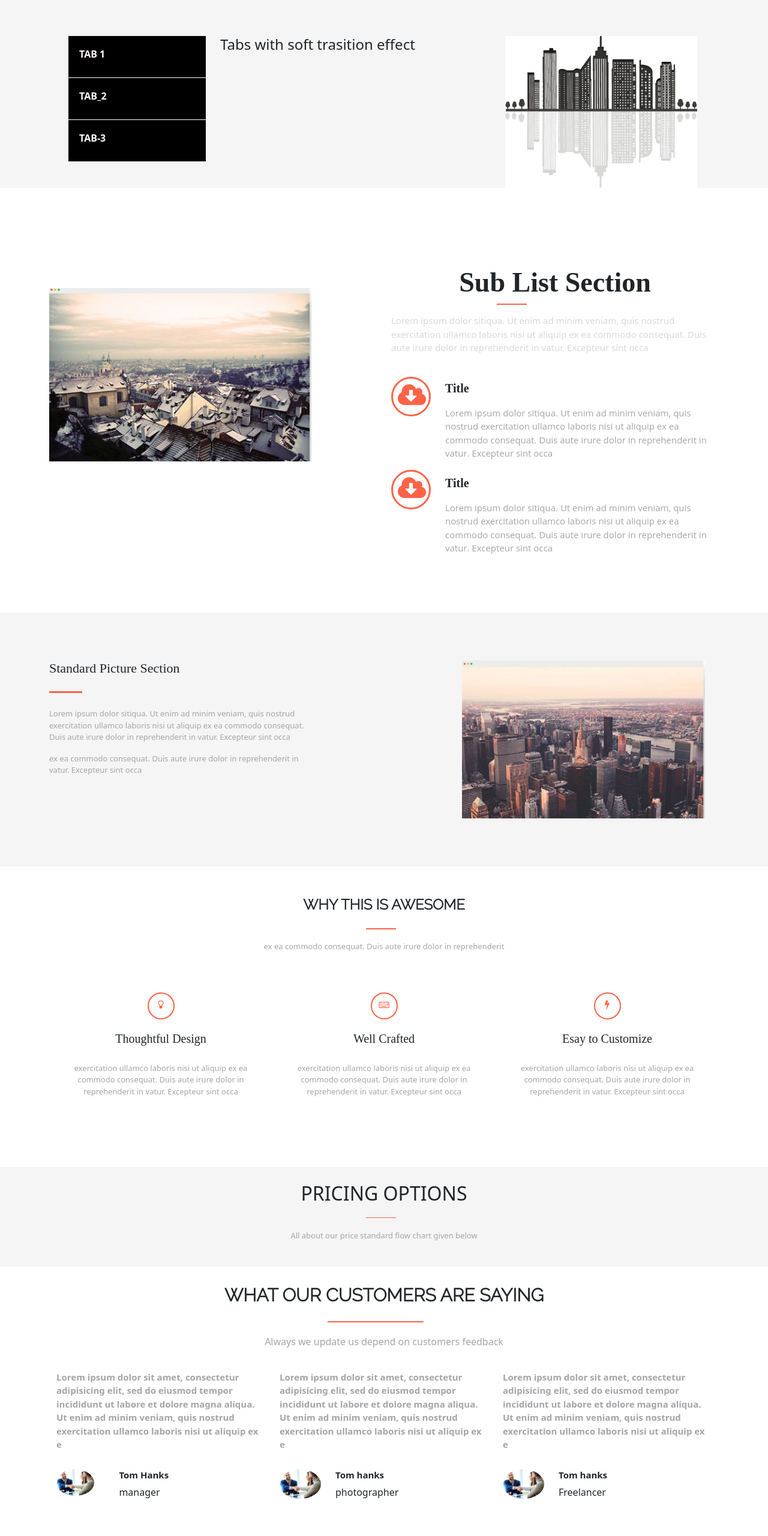
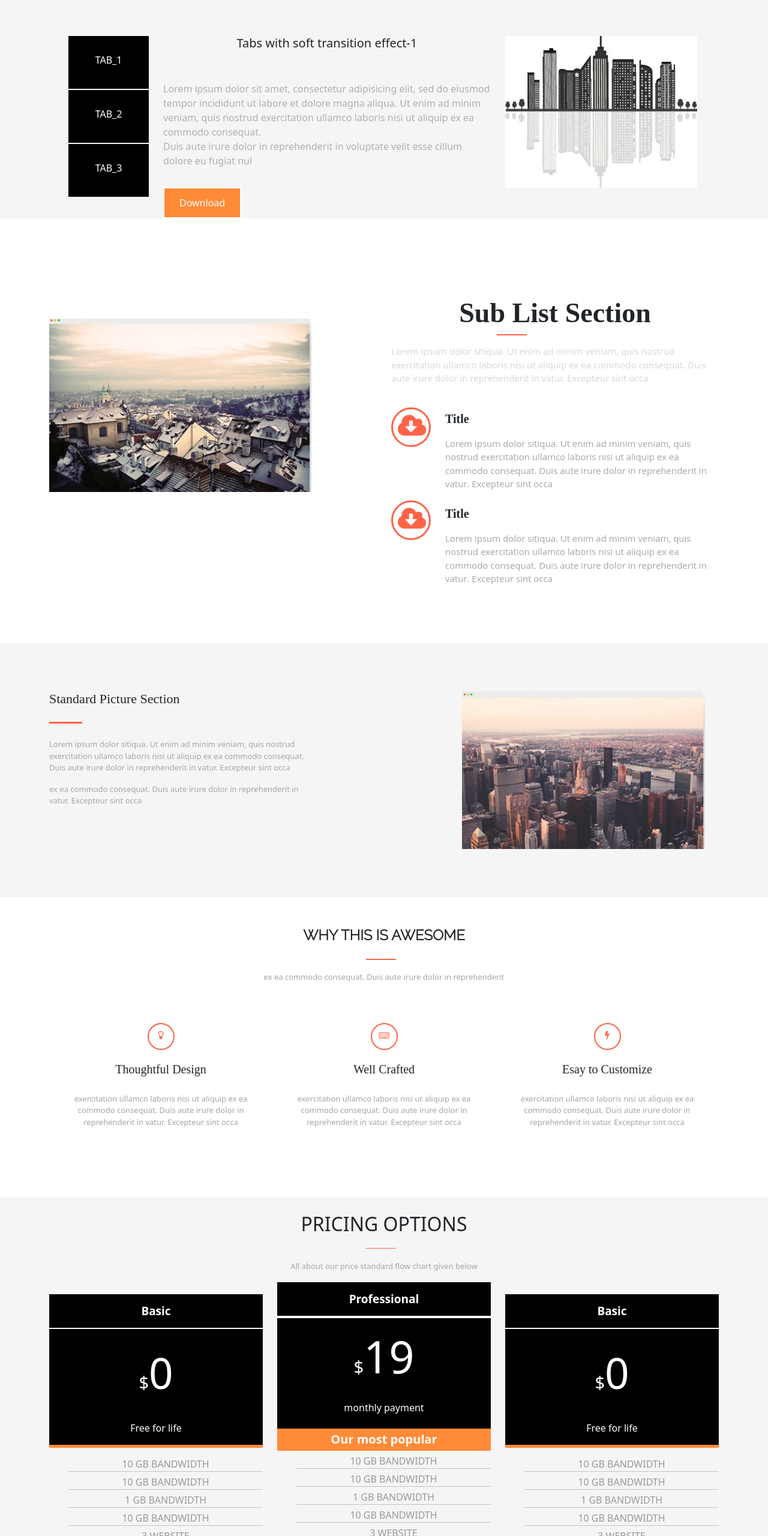
Before and after one commit to joweldas/AXit, a plain HTML site: page index.html in a window 1280 px wide. Shown: the part 887-3447 px from the top of the page at 60% size. Drawn offline with nearby package versions, Linux system fonts and the light colour scheme; a web font is replaced by a local one.

Commit message:
Add files via upload

```diff
--- a/css/style.css
+++ b/css/style.css
@@ -158,22 +158,60 @@ font-size: 10px;}
 .postbar{background-color: #f5f5f5;
 padding-top: 83px;}
 
-.btn-2 ul li{ list-style: none;
- }
+ .postbar ul li {list-style: none;
+  height: 88px;
+  background: black;
+  text-align: center;
+  margin-bottom: 2px;
+  line-height: 80px;
 
-.btn-2 ul li a {text-decoration: none;
 
 }
-.btn-2 ul  li a{display: list-item;
-border:none;
-background-color: black;
-border-bottom: 1px solid white;
-    height: 70px;
-    padding: 18px;
-    font-size: 16px;
-    font-weight: 600;
-    color: snow;}
- .btn-2 ul li a:hover{background-color: #ff8b38;}
+.postbar ul li a{
+  text-decoration: none;
+  color:white;}
+.postbar h4{
+  text-align: center;
+ /* font-family: sans-serif;*/
+ width: 800;
+ font-size: 20px;
+ padding-bottom: 20px;
+}
+
+.postbar p{
+  margin: 32px 0;
+  color:#b0b0b0;
+}
+
+.postbar button{
+  padding: 12px 25px;
+  background:#ff8b38;
+  border: 2px solid white;
+  color: white;
+
+
+}
+.active-color{
+  background: #ff8b38 !important;
+}
+
+
+
+
+
+
+
+
+
+
+
+
+
+
+
+
+
+
 
 
 /*<!-- POST END HERE -->*/
@@ -355,6 +393,22 @@ color: #a4a5a8;}
 
 /*AWESOME PART END*/
 
+
+
+
+
+
+
+
+
+
+
+
+
+
+
+
+
  /* pricing part from here */
 .pricing-part{
 	background-color: #f5f5f5;
@@ -377,6 +431,89 @@ margin-bottom: 20px;}
 	text-align: center;
 font-size:13px;
 color: #a4a5a8;}
+
+
+.table-1 .price-cat,
+.table-1 .price-body{
+  background-color: black;
+  text-align: center;
+  color: white;
+}
+.price-cat p{    margin: 0;
+    margin-bottom: 2px;
+    font-size: 19px;
+    padding: 14px 0;
+     font-weight: 600;
+   }
+
+.price-body h1{
+  padding: 30px 0;
+  font-size: 71px;
+}
+.price-body {
+  margin-bottom: 15px;
+  border-bottom: 5px solid #ff8b38 !important;
+}
+
+.table-1{margin-top: 20px;}
+.sevices ul li{
+  list-style: none;
+  text-align: center;
+  margin-top: 5px;
+  text-transform: uppercase;
+  color: #999999;
+  border-bottom: 1px solid #c3c3c5;
+  padding: 10px 0
+  line-height:10px;
+
+}
+
+.table-2{
+  background-color: black;
+
+
+}
+.bas {
+    text-align: center;
+    border-bottom: 4px solid white;
+    padding: 14px 0;
+    font-size: 19px;
+    color: white;
+     font-weight: 600;
+}
+.dollar{
+
+    color: white;
+    text-align: center;
+}
+.dollar h1{
+  font-size: 74px;
+      padding: 20px 0
+}
+.lastp{    color: white;
+    text-align: center;
+    padding-bottom: 7px;}
+.most{background: #ff8b38;
+    padding: 3px;
+    text-align: center;
+    font-weight: 600;
+    font-size: 20px;
+    color: white;
+    padding-bottom: 4px;}
+
+.cup{font-size: 29px;}
+
+
+
+
+
+
+
+
+
+
+
+
 /* pricing part end here */
 
 /*CUSTOMER FEEDBACK PART START*/
@@ -523,4 +660,4 @@ display: inline-block;}
 .copyright p{color: grey;
 text-align: center;
 font-size: 13px}
-/*END PART SRAT*/
+/*END PART SRAT*
--- a/index.html
+++ b/index.html
@@ -141,31 +141,67 @@
 
 <!-- POST FROM HERE -->
 
+
+
+
+
+
+
+
+
+
+
+
+
+
+
+
+
+
+
+
+
+
 <div class="postbar">
   <div class="container">
     <div class="row">
-    <div class="col-md-3">
-     <div class="btn-2">
+    <div class="col-md-2">
        <ul>
-
-     <li>  <a href="">TAB 1</a></li>
-
-<li><a href="">TAB_2</a></li>
-
-<li><a href="">TAB-3</a></li>
-
+        <li class="tab-1"><a href="">TAB_1</a></li>
+        <li class="tab-2"><a href="">TAB_2</a></li>
+        <li class="tab-3"><a href="">TAB_3</a></li>
       </ul>
     </div>
 
 
+    <div class="col-md-6">
+      <div class="content-1">
+        <h4>Tabs with soft transition effect-1</h4>
+        <p>Lorem ipsum dolor sit amet, consectetur adipisicing elit, sed do eiusmod
+        tempor incididunt ut labore et dolore magna aliqua. Ut enim ad minim veniam,
+        quis nostrud exercitation ullamco laboris nisi ut aliquip ex ea commodo
+        consequat.<br> Duis aute irure dolor in reprehenderit in voluptate velit esse
+        cillum dolore eu fugiat nul</p>
+        <button>Download</button>
+      </div>
+     <!--  <div class="content-2"> <h4>Tabs with soft transition effect-2</h4>
+         <p>Lorem ipsum dolor sit amet, consectetur adipisicing elit, sed do eiusmod
+        tempor incididunt ut labore et dolore magna aliqua. Ut enim ad minim veniam,
+        quis nostrud exercitation ullamco laboris nisi ut aliquip ex ea commodo
+        consequat.<br> Duis aute irure dolor in reprehenderit in voluptate velit esse
+        cillum dolore eu fugiat nul</p>
+        <button>Download</button>
 
       </div>
-    <div class="col-md-5">
-
-<div class="banner2">
-  <h4>Tabs with soft trasition effect</h4>
-
-<p></p>
+      <div class="content-3"> <h4>Tabs with soft transition effect-3 </h4>
+         <p>Lorem ipsum dolor sit amet, consectetur adipisicing elit, sed do eiusmod
+        tempor incididunt ut labore et dolore magna aliqua. Ut enim ad minim veniam,
+        quis nostrud exercitation ullamco laboris nisi ut aliquip ex ea commodo
+        consequat.<br> Duis aute irure dolor in reprehenderit in voluptate velit esse
+        cillum dolore eu fugiat nul</p>
+        <button>Download</button>
+      </div>
+ -->
 
     </div>
 
@@ -176,7 +212,6 @@
 
 
 
-    </div>
     <div class="col-md-4">
       <div class="tower">
         <img src="img/tower.jpg">
@@ -185,6 +220,27 @@
   </div>
   </div>
 </div>
+
+
+
+
+
+
+
+
+
+
+
+
+
+
+
+
+
+
+
+
+
 
 <!-- POST END HERE -->
 
@@ -355,6 +411,23 @@
 
 <!-- pricing part from here -->
 
+
+
+
+
+
+
+
+
+
+
+
+
+
+
+
+
+
 <div class="pricing-part">
   <div class="container">
     <div class="price">
@@ -364,12 +437,109 @@
       <p>All about our price standard flow chart given below </p>
 
     </div>
+<div class="row ">
+
+    <div class="col-md-4" >
+      <div class="table-1">
+        <div class="price-cat">
+          <p>Basic</p>
+        </div>
+        <div class="price-body">
+          <h1><span class="cup"> $</span>0</h1>
+          <p>Free for life</p>
+        </div>
+        <div class="sevices">
+          <ul>
+            <li>10 gb bandwidth</li>
+             <li>10 gb bandwidth</li>
+             <li>1 gb bandwidth</li>
+              <li>10 gb bandwidth</li>
+               <li>3 website</li>
+                <li>10 gb bandwidth</li>
+                 <li>4 hosting</li>
+                  <li>10 gb bandwidth</li>
+                 <li>10 gb bandwidth</li>
+          </ul>
+        </div>
+
+      </div>
+    </div>
 
 
-    <div class="price-bot"></div>
+
+     <div class="col-md-4" >
+     <div class="table-2">
+      <div class="bas">Professional</div>
+      <div class="dollar">
+        <h1><span class="cup">$</span>19</h1>
+       </div><div class="lastp"> <p>monthly payment</p>
+      </div>
+</div>
+      <div class="most">Our most popular</div>
+        <div class="sevices">
+          <ul>
+            <li>10 gb bandwidth</li>
+             <li>10 gb bandwidth</li>
+             <li>1 gb bandwidth</li>
+              <li>10 gb bandwidth</li>
+               <li>3 website</li>
+                <li>10 gb bandwidth</li>
+                 <li>4 hosting</li>
+                  <li>10 gb bandwidth</li>
+                 <li>10 gb bandwidth</li>
+          </ul>
+        </div>
+    </div>
+
+
+
+        <div class="col-md-4" >
+      <div class="table-1">
+        <div class="price-cat">
+          <p>Basic</p>
+        </div>
+        <div class="price-body">
+          <h1><span class="cup">$</span>0</h1>
+          <p>Free for life</p>
+        </div>
+        <div class="sevices">
+          <ul>
+            <li>10 gb bandwidth</li>
+             <li>10 gb bandwidth</li>
+             <li>1 gb bandwidth</li>
+              <li>10 gb bandwidth</li>
+               <li>3 website</li>
+                <li>10 gb bandwidth</li>
+                 <li>4 hosting</li>
+                  <li>10 gb bandwidth</li>
+                 <li>10 gb bandwidth</li>
+          </ul>
+        </div>
+
       </div>
     </div>
   </div>
+  </div>
+  </div>
+</div>
+
+
+
+
+
+
+
+
+
+
+
+
+
+
+
+
+
+
 
 
 
@@ -572,11 +742,17 @@
 
     <!-- Option 1: Bootstrap Bundle with Popper -->
     <script src="https://cdn.jsdelivr.net/npm/bootstrap@5.0.0-beta3/dist/js/bootstrap.bundle.min.js" integrity="sha384-JEW9xMcG8R+pH31jmWH6WWP0WintQrMb4s7ZOdauHnUtxwoG2vI5DkLtS3qm9Ekf" crossorigin="anonymous"></script>
+ <!--    <script src="https://ajax.googleapis.com/ajax/libs/jquery/3.6.0/jquery.min.js"></script>
 
     <!-- Option 2: Separate Popper and Bootstrap JS -->
     <!--
     <script src="https://cdn.jsdelivr.net/npm/@popperjs/core@2.9.1/dist/umd/popper.min.js" integrity="sha384-SR1sx49pcuLnqZUnnPwx6FCym0wLsk5JZuNx2bPPENzswTNFaQU1RDvt3wT4gWFG" crossorigin="anonymous"></script>
     <script src="https://cdn.jsdelivr.net/npm/bootstrap@5.0.0-beta3/dist/js/bootstrap.min.js" integrity="sha384-j0CNLUeiqtyaRmlzUHCPZ+Gy5fQu0dQ6eZ/xAww941Ai1SxSY+0EQqNXNE6DZiVc" crossorigin="anonymous"></script>
     -->
+
+
+
+
+
   </body>
 </html>
```
Lines whose indentation alone changed are shown as unchanged.
